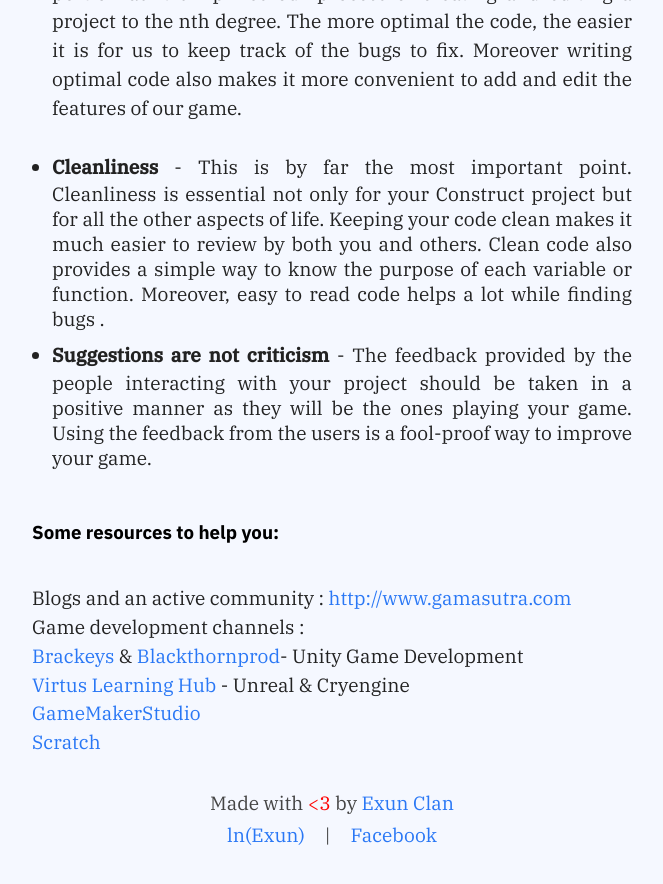
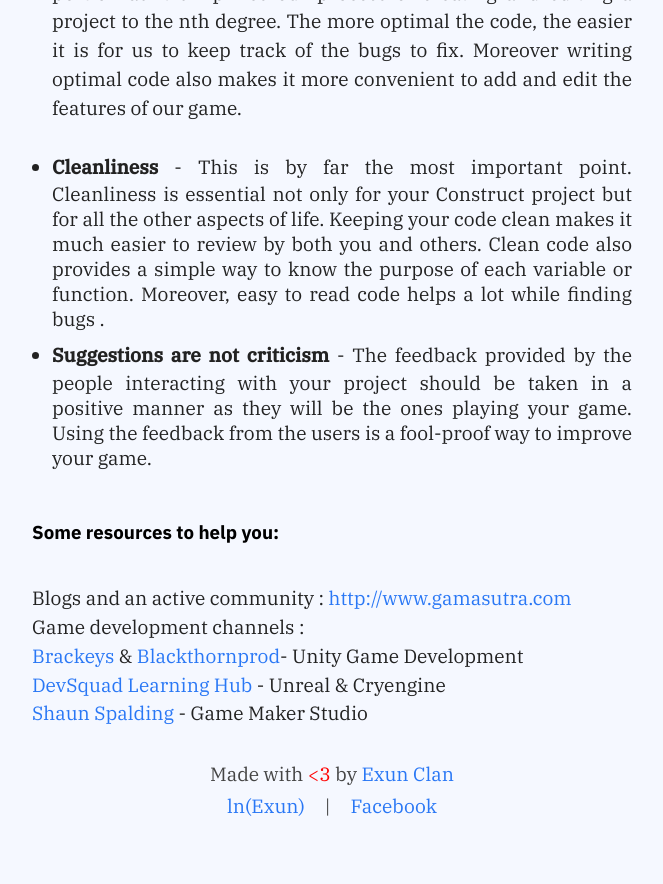
Before and after one commit to exunclan/resources, a Jekyll site: the page built from _posts/2019-05-25-gamedev.md, in a window 1280 px wide and 900 px high, scrolled down 2519 px. Shown: the top 884 px of the window, without its empty margins (308-971 px from the left). Built offline with Jekyll 4.4.1, drawn with Linux system fonts in a browser that asks for light colours.

Commit message:
Update 2019-05-25-gamedev.md
Replaced old dead links.

```diff
--- a/_posts/2019-05-25-gamedev.md
+++ b/_posts/2019-05-25-gamedev.md
@@ -49,6 +49,5 @@ During the course of learning Construct and working on your projects, a few tips
 Blogs and an active community : [http://www.gamasutra.com](http://www.gamasutra.com)<br>
 Game development channels :<br>
 [Brackeys](https://www.youtube.com/channel/UCYbK_tjZ2OrIZFBvU6CCMiA) & [Blackthornprod](https://www.youtube.com/channel/UC9Z1XWw1kmnvOOFsj6Bzy2g/videos)- Unity Game Development<br>
-[Virtus Learning Hub](https://www.youtube.com/user/VirtusEdu/playlists) - Unreal & Cryengine<br>
-[GameMakerStudio](https://www.youtube.com/user/999Greyfox/playlists)<br>
-[Scratch](https://www.youtube.com/watch?v=8lDmBU5dxBU&list=PLDbO_kJ9ZtGgpuOKneAHrrkfUtm4mXq5i)
+[DevSquad Learning Hub](https://www.youtube.com/user/VirtusEdu/playlists) - Unreal & Cryengine<br>
+[Shaun Spalding](https://www.youtube.com/user/999Greyfox/playlists) - Game Maker Studio<br>
```
